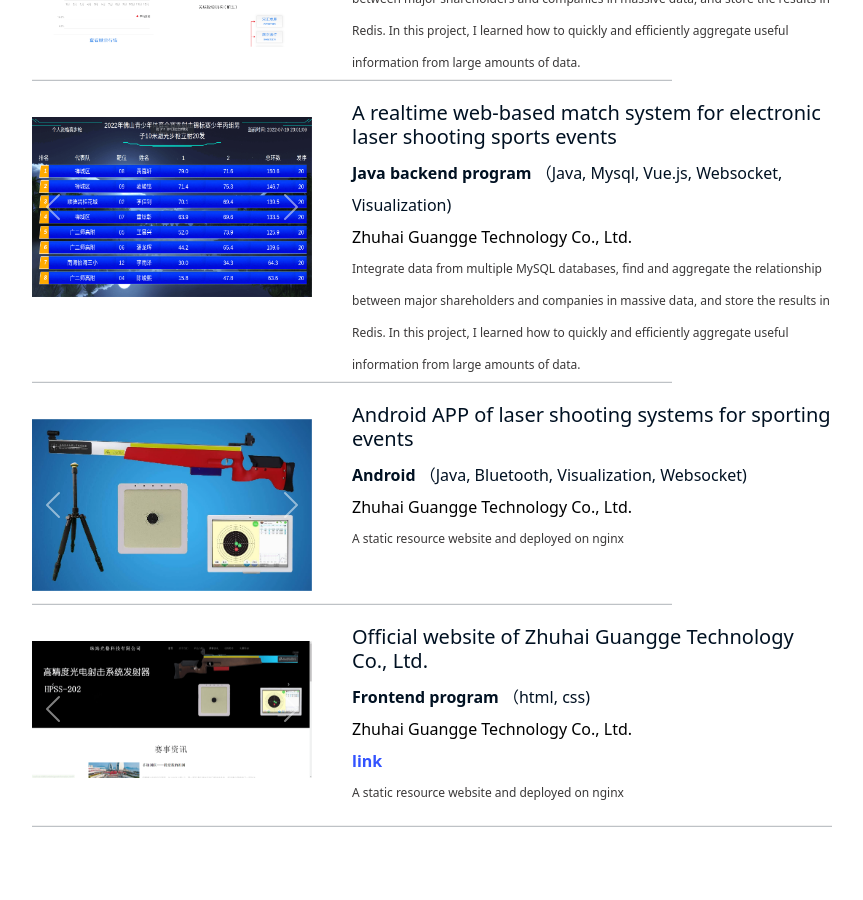
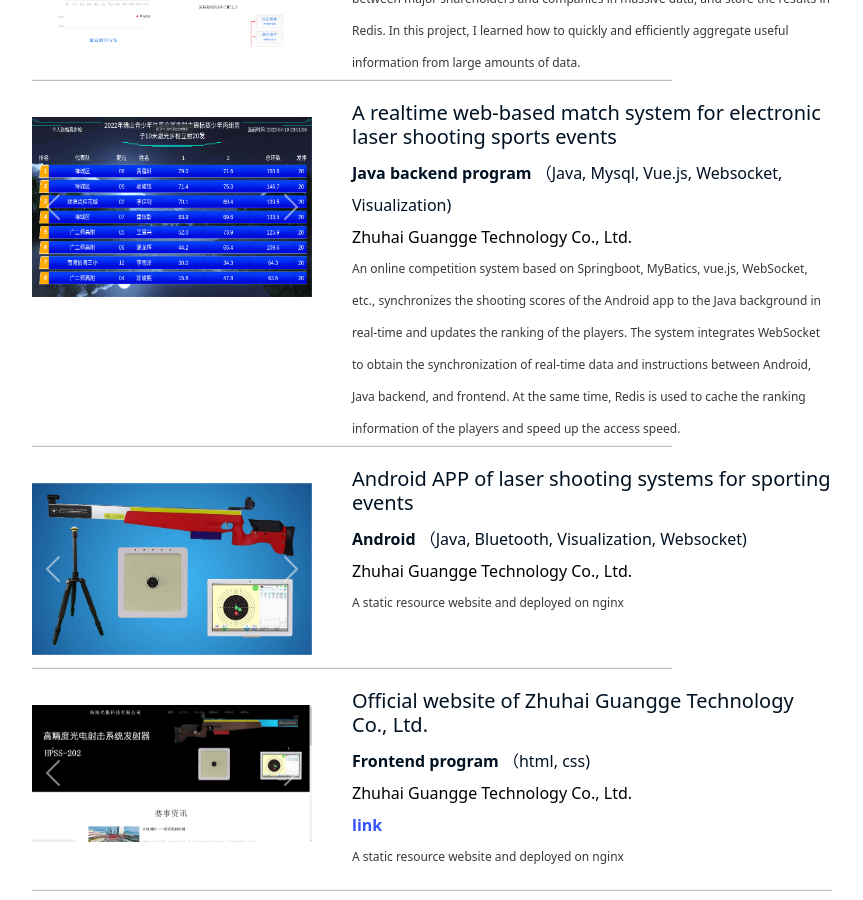
Before and after one commit to weixians/weixians.github.io, a Jekyll site: the page built from about_me.html, in a window 1280 px wide and 900 px high, scrolled down 1862 px. Shown: the whole window, without its empty margins (208-1071 px from the left). Built offline with Jekyll 4.4.1, drawn with Linux system fonts in a browser that asks for light colours.

Commit message:
change content

```diff
--- a/about_me.html
+++ b/about_me.html
@@ -220,13 +220,17 @@ subtitle:
             </div>
         </div>
         <div class="project-item-content">
-            <h5 style="text-align: left">A realtime web-based match system for electronic laser shooting sports events</h5>
+            <h5 style="text-align: left">A realtime web-based match system for electronic laser shooting sports
+                events</h5>
             <p><b>Java backend program</b> （Java, Mysql, Vue.js, Websocket, Visualization)</p>
             <p class="company">Zhuhai Guangge Technology Co., Ltd.</p>
-            <p class="description">Integrate data from multiple MySQL databases, find and aggregate the relationship
-                between major shareholders and companies in massive data, and store the results in Redis.
-                In this project, I learned how to quickly and efficiently aggregate useful information from large
-                amounts of data.</p>
+            <p class="description">An online competition system based on Springboot, MyBatics, vue.js, WebSocket, etc.,
+                synchronizes the shooting scores of the Android app to the Java background in real-time and updates the
+                ranking of the players.
+                The system integrates WebSocket to obtain the synchronization of real-time data and instructions between
+                Android, Java backend, and frontend. At the same time, Redis is used to cache the ranking information
+                of the players and speed up the access
+                speed.</p>
         </div>
     </div>
     <hr class="solid item-divider"/>
```
